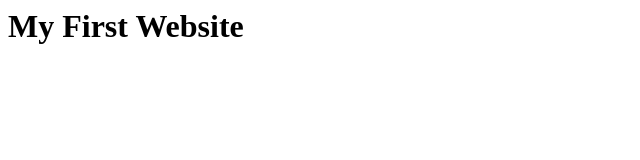
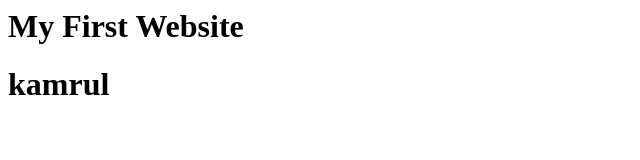
Before and after one commit to kamrul136883/my-first-website, a plain HTML site: page index.html in a window 1280 px wide. Shown: the whole page, without its empty margins (0-640 px from the left). Drawn offline with Linux system fonts and the light colour scheme.

Commit message:
learned github

```diff
--- a/index.html
+++ b/index.html
@@ -8,6 +8,7 @@
 
 <body>
   <h1>My First Website</h1>
+  <h1>kamrul</h1>
 </body>
 
 </html>
```
